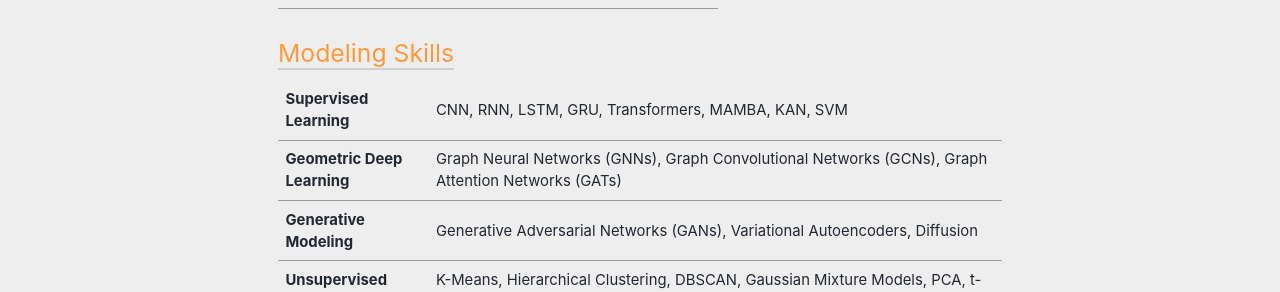
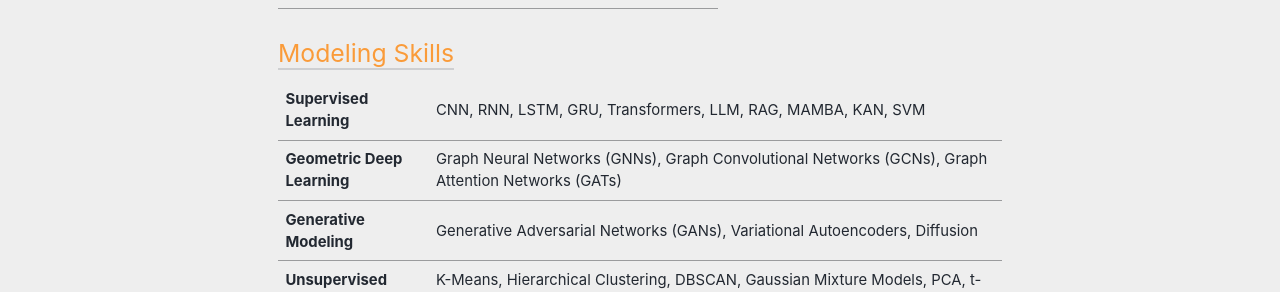
Before and after one commit to dlab-arp/dlab-arp.github.io, a Jekyll site: the page built from _pages/skills.md, in a window 1280 px wide. Shown: the part 328-620 px from the top of the page. Built offline with Jekyll 4.4.1, drawn with Linux system fonts in a browser that asks for light colours; cached includes are drawn as plain includes.

Commit message:
Small Updates

```diff
--- a/_pages/skills.md
+++ b/_pages/skills.md
@@ -42,7 +42,7 @@ permalink: /skills/
   <tbody>
     <tr>
       <td style="padding: 0.5em; vertical-align: top;"><strong>Supervised Learning</strong></td>
-      <td style="padding: 0.5em;">CNN, RNN, LSTM, GRU, Transformers, MAMBA, KAN, SVM</td>
+      <td style="padding: 0.5em;">CNN, RNN, LSTM, GRU, Transformers, LLM, RAG, MAMBA, KAN, SVM</td>
     </tr>
     <tr>
       <td style="padding: 0.5em; vertical-align: top;"><strong>Geometric Deep Learning</strong></td>
```
